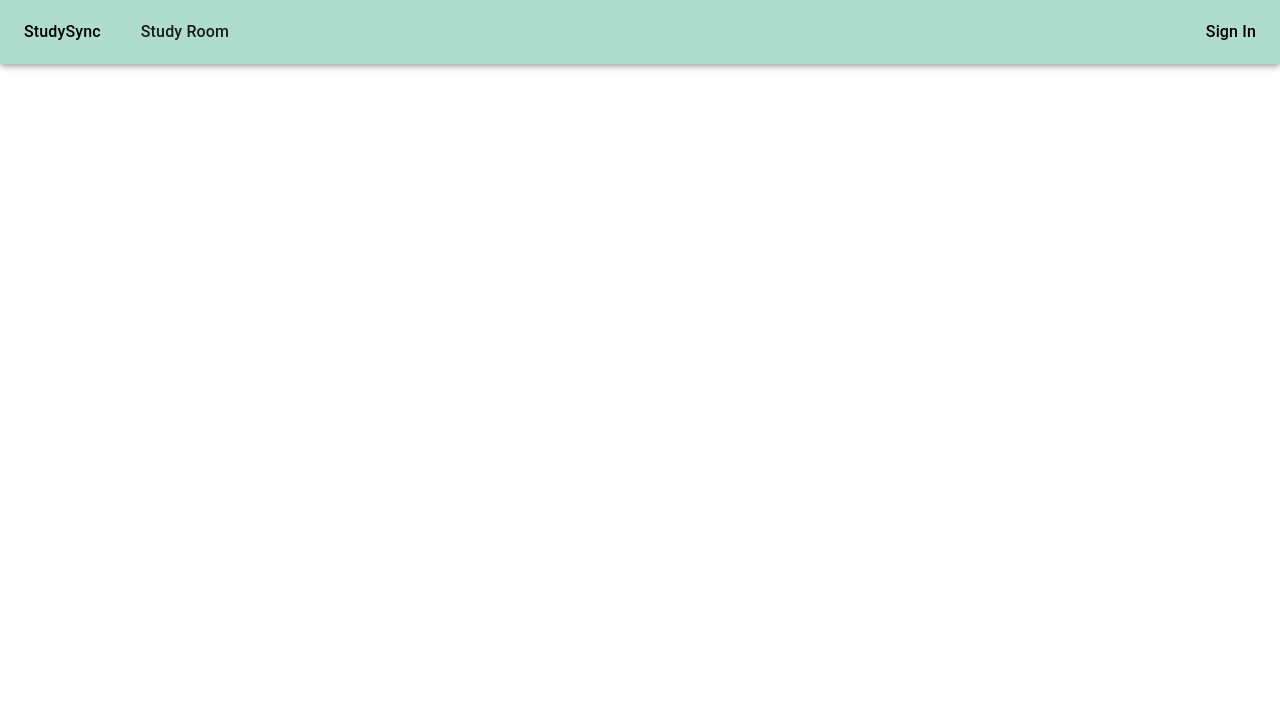
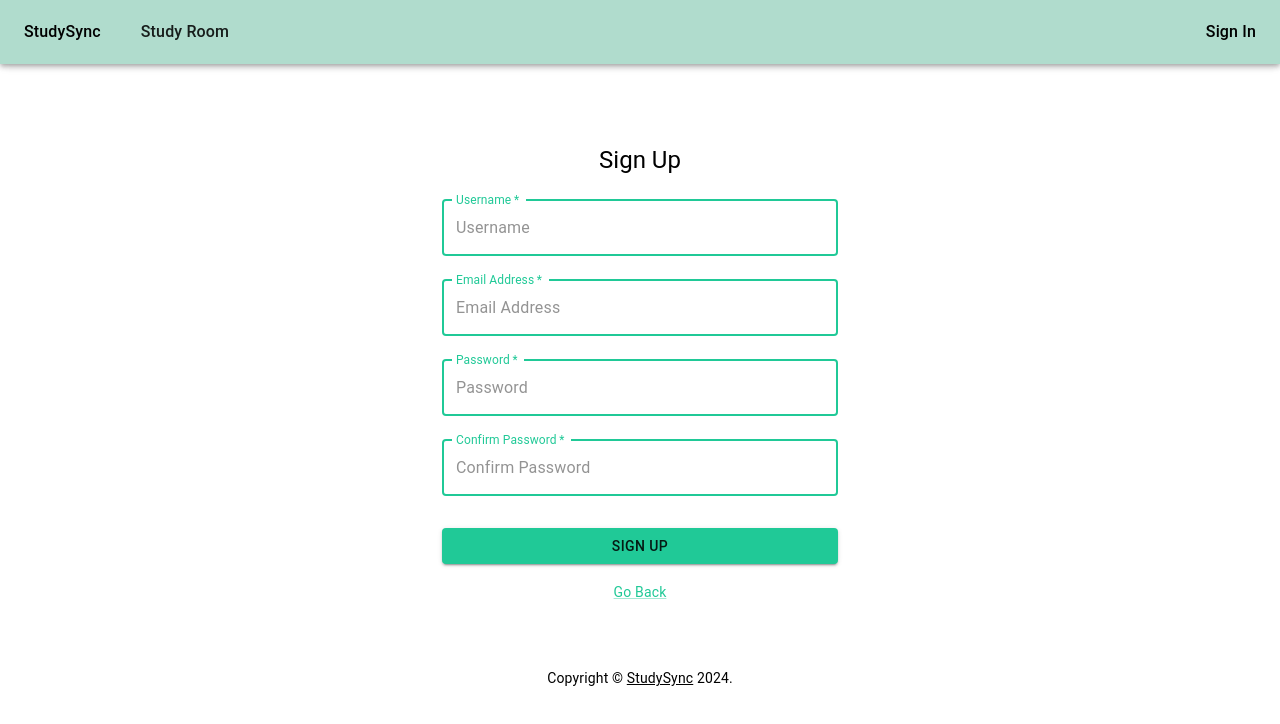
Before and after one commit to DevanQuinn/StudySync, a React (Vite) app: page /signup in a window 1280 px wide. Shown: the top 724 px of the page. Built offline with nearby package versions, Linux system fonts and the light colour scheme.

Commit message:
Forgot password and sign up pages created, trying to implement show password button on sign in page (icons-material added in dependencies), and moved routes folder into src.

```diff
--- a/package.json
+++ b/package.json
@@ -12,6 +12,7 @@
   "dependencies": {
     "@emotion/react": "^11.11.3",
     "@emotion/styled": "^11.11.0",
+    "@mui/icons-material": "^5.15.10",
     "@mui/material": "^5.15.10",
     "localforage": "^1.10.0",
     "match-sorter": "^6.3.4",
--- a/src/main.jsx
+++ b/src/main.jsx
@@ -9,7 +9,9 @@ import {
 import { ThemeProvider, createTheme } from '@mui/material';
 import './index.css';
 import Navbar from './components/Navbar.jsx';
-import SignIn from '../routes/signin.jsx';
+import SignIn from './routes/signin.jsx';
+import SignUp from './routes/signup.jsx';
+import ForgotPass from './routes/forgotpass.jsx';
 
 
 const theme = createTheme({
@@ -35,6 +37,8 @@ ReactDOM.createRoot(document.getElementById('root')).render(
 				<Routes>
 					<Route path='/' element={<App />} />
 					<Route path='signin' element={<SignIn />} />
+					<Route path='forgotpass' element={<ForgotPass />} />
+					<Route path='signup' element={<SignUp />} />
 				</Routes>
 			</BrowserRouter>
 		</ThemeProvider>
--- a/routes/signin.jsx
+++ b/src/routes/forgotpass.jsx
@@ -9,13 +9,15 @@ import Grid from '@mui/material/Grid';
 import Box from '@mui/material/Box';
 import Typography from '@mui/material/Typography';
 import Container from '@mui/material/Container';
+import { grey } from '@mui/material/colors';
 import { createTheme, ThemeProvider } from '@mui/material/styles';
+
 
 function Copyright(props) {
   return (
-    <Typography variant="body2" color="text.secondary" align="center" {...props}>
+    <Typography variant="body2" color="text.primary" align="center" {...props}>
       {'Copyright © '}
-      <Link color="inherit" href="">
+      <Link color="inherit" href="/">
         StudySync
       </Link>{' '}
       {new Date().getFullYear()}
@@ -24,7 +26,7 @@ function Copyright(props) {
   );
 }
 
-export default function SignIn() {
+export default function ForgotPass() {
   const handleSubmit = (event) => {
     event.preventDefault();
     const data = new FormData(event.currentTarget);
@@ -46,7 +48,7 @@ export default function SignIn() {
           }}
         >
           <Typography component="h1" variant="h5">
-            Sign in
+            Forgot Password
           </Typography>
           <Box component="form" onSubmit={handleSubmit} noValidate sx={{ mt: 1 }}>
             <TextField
@@ -55,23 +57,9 @@ export default function SignIn() {
               fullWidth
               id="email"
               label="Email Address"
-              name="email"
               autoComplete="email"
-              autoFocus
-            />
-            <TextField
-              margin="normal"
-              required
-              fullWidth
-              name="password"
-              label="Password"
-              type="password"
-              id="password"
-              autoComplete="current-password"
-            />
-            <FormControlLabel
-              control={<Checkbox value="remember" color="primary" />}
-              label="Remember me"
+              placeholder='Email Address'
+              focused
             />
             <Button
               type="submit"
@@ -79,17 +67,12 @@ export default function SignIn() {
               variant="contained"
               sx={{ mt: 3, mb: 2 }}
             >
-              Sign In
+              Request Password
             </Button>
             <Grid container>
               <Grid item xs>
-                <Link href="#" variant="body2">
-                  Forgot password?
-                </Link>
-              </Grid>
-              <Grid item>
-                <Link href="#" variant="body2">
-                  {"Don't have an account? Sign Up"}
+                <Link href="signin" variant="body1">
+                  Go back
                 </Link>
               </Grid>
             </Grid>
--- /dev/null
+++ b/src/routes/signin.jsx
@@ -0,0 +1,111 @@
+import * as React from 'react';
+import Button from '@mui/material/Button';
+import CssBaseline from '@mui/material/CssBaseline';
+import TextField from '@mui/material/TextField';
+import FormControlLabel from '@mui/material/FormControlLabel';
+import Checkbox from '@mui/material/Checkbox';
+import Link from '@mui/material/Link';
+import Grid from '@mui/material/Grid';
+import Box from '@mui/material/Box';
+import Typography from '@mui/material/Typography';
+import Container from '@mui/material/Container';
+import { grey } from '@mui/material/colors';
+import { createTheme, ThemeProvider } from '@mui/material/styles';
+
+function Copyright(props) {
+  return (
+    <Typography variant="body2" color="text.primary" align="center" {...props}>
+      {'Copyright © '}
+      <Link color="inherit" href="/">
+        StudySync
+      </Link>{' '}
+      {new Date().getFullYear()}
+      {'.'}
+    </Typography>
+  );
+}
+
+export default function SignIn() {
+  const handleSubmit = (event) => {
+    event.preventDefault();
+    const data = new FormData(event.currentTarget);
+    event.preventDefault();
+    console.log({
+      email: data.get('email'),
+      password: data.get('password'),
+    });
+  };
+
+  return (
+      <Container component="main" maxWidth="xs">
+        <CssBaseline />
+        <Box
+          sx={{
+            marginTop: 8,
+            display: 'flex',
+            flexDirection: 'column',
+            alignItems: 'center',
+          }}
+        >
+          <Typography component="h1" variant="h5">
+            Sign in
+          </Typography>
+          <Box component="form" onSubmit={handleSubmit} noValidate sx={{ mt: 1 }}>
+            <TextField
+              margin="normal"
+              required
+              fullWidth
+              id="email"
+              label="Email Address"
+              autoComplete="email"
+              placeholder='Email Address'
+              focused
+            />
+            <TextField
+              margin="normal"
+              required
+              fullWidth
+              label="Password"
+              type='password'
+              id="password"
+              placeholder='Password'
+              autoComplete="current-password"
+              color='primary'
+              focused
+            />
+            <FormControlLabel
+              control={<Checkbox value="remember" sx={{
+                color: grey[900],
+                '&Mui.checked': {
+                  color: grey[900],
+                },
+              }} />}
+              label="Remember me"
+              variant="filled"
+            />
+            <Button
+              type="submit"
+              fullWidth
+              variant="contained"
+              sx={{ mt: 3, mb: 2 }}
+            >
+              Sign In
+            </Button>
+            <Grid container>
+              <Grid item xs>
+                <Link href="forgotpass" variant="body2">
+                  Forgot password?
+                </Link>
+              </Grid>
+              <Grid item>
+                <Link href="signup" variant="body2">
+                  {"Don't have an account? Sign Up"}
+                </Link>
+              </Grid>
+            </Grid>
+          </Box>
+        </Box>
+        <Copyright sx={{ mt: 8, mb: 4 }} />
+      </Container>
+  );
+}
--- /dev/null
+++ b/src/routes/signup.jsx
@@ -0,0 +1,117 @@
+import * as React from 'react';
+import Button from '@mui/material/Button';
+import CssBaseline from '@mui/material/CssBaseline';
+import TextField from '@mui/material/TextField';
+import FormControlLabel from '@mui/material/FormControlLabel';
+import Checkbox from '@mui/material/Checkbox';
+import Link from '@mui/material/Link';
+import Grid from '@mui/material/Grid';
+import Box from '@mui/material/Box';
+import Typography from '@mui/material/Typography';
+import Container from '@mui/material/Container';
+import { grey } from '@mui/material/colors';
+import { createTheme, ThemeProvider } from '@mui/material/styles';
+
+function Copyright(props) {
+  return (
+    <Typography variant="body2" color="text.primary" align="center" {...props}>
+      {'Copyright © '}
+      <Link color="inherit" href="/">
+        StudySync
+      </Link>{' '}
+      {new Date().getFullYear()}
+      {'.'}
+    </Typography>
+  );
+}
+
+export default function SignUp() {
+  const handleSubmit = (event) => {
+    event.preventDefault();
+    const data = new FormData(event.currentTarget);
+    console.log({
+      email: data.get('email'),
+      password: data.get('password'),
+    });
+  };
+
+  return (
+      <Container component="main" maxWidth="xs">
+        <CssBaseline />
+        <Box
+          sx={{
+            marginTop: 8,
+            display: 'flex',
+            flexDirection: 'column',
+            alignItems: 'center',
+          }}
+        >
+          <Typography component="h1" variant="h5">
+            Sign Up
+          </Typography>
+          <Box component="form" onSubmit={handleSubmit} noValidate sx={{ mt: 1 }}>
+          <TextField
+              margin="normal"
+              required
+              fullWidth
+              label="Username"
+              type="username"
+              id="username"
+              placeholder='Username'
+              autoComplete="current-username"
+              color='primary'
+              focused
+            />
+            <TextField
+              margin="normal"
+              required
+              fullWidth
+              id="email"
+              label="Email Address"
+              autoComplete="email"
+              placeholder='Email Address'
+              focused
+            />
+            <TextField
+              margin="normal"
+              required
+              fullWidth
+              label="Password"
+              type="password"
+              id="password"
+              placeholder='Password'
+              color='primary'
+              focused
+            />
+            <TextField
+              margin="normal"
+              required
+              fullWidth
+              label="Confirm Password"
+              type="password"
+              id="password"
+              placeholder='Confirm Password'
+              color='primary'
+              focused
+            />
+            <Button
+              type="submit"
+              fullWidth
+              variant="contained"
+              sx={{ mt: 3, mb: 2 }}
+            >
+              Sign Up
+            </Button>
+            <Grid container>
+              <Grid item xs>
+                <Link href="signin" variant="body2">
+                  Go Back
+                </Link>
+              </Grid>
+            </Grid>
+          </Box>
+        </Box>
+        <Copyright sx={{ mt: 8, mb: 4 }} />
+      </Container>
+  );
+}
```
Also changed, not shown: 1 other file (tests, documents, lock files or other folders).
